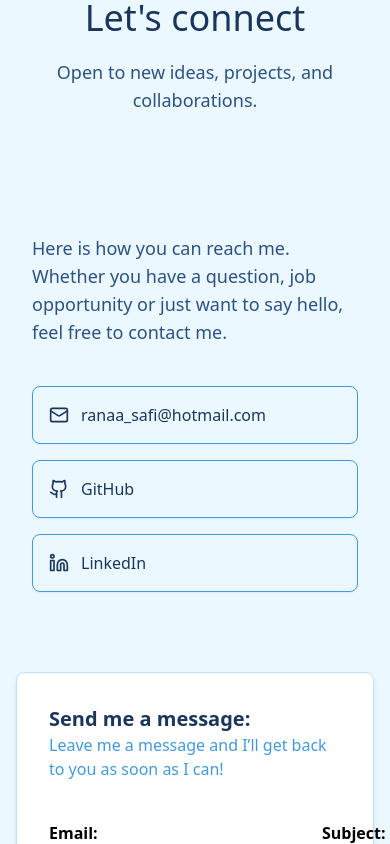
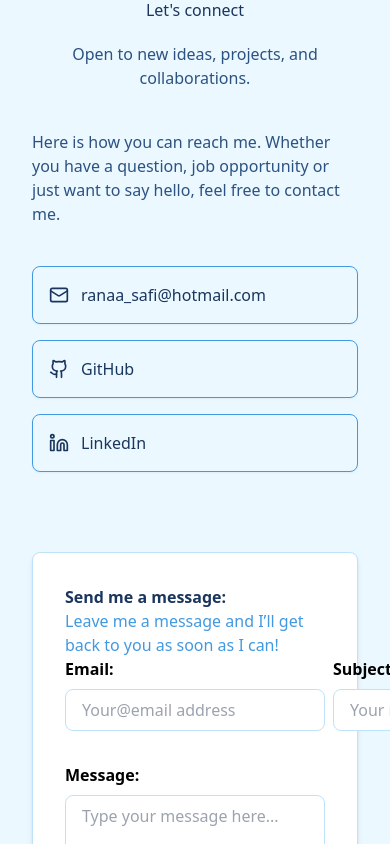
Before and after one commit to ranaaaa1234/ranasportfolionew, a React (Vite) app: page / in a window 390 px wide. Shown: the part 7200-8044 px from the top of the page. Built offline with nearby package versions, Linux system fonts and the light colour scheme.

Commit message:
contact responsive done

```diff
--- a/src/components/Contact.tsx
+++ b/src/components/Contact.tsx
@@ -38,19 +38,19 @@ function Contact() {
       id="contact"
       className="flex flex-col items-center justify-center bg-blue-50 px-4 py-16"
     >
-      <div className="flex flex-col items-center text-center mb-10">
-        <h2 className="text-4xl font-light text-blue-900 mb-5">
+      <div className="flex flex-col items-center text-center md:mb-10">
+        <h2 className="xs:text-3xl sm:text-4xl font-light text-blue-900 mb-5">
           Let's connect
         </h2>
-        <p className="text-blue-700 text-lg max-w-2xl">
+        <p className="text-blue-700 xs:text-md sm:text-lg max-w-2xl">
           Open to new ideas, projects, and collaborations.
         </p>
       </div>
 
-      <div className="grid grid-cols-1 md:grid-cols-2 gap-10 items-start mt-10 mb-10 w-full max-w-6xl">
-        <section className="flex flex-col items-center gap-6 py-10 px-4">
-          <div className="w-full max-w-md space-y-4">
-            <p className="text-blue-700 text-lg mb-10 ">
+      <div className="grid grid-cols-1 sm:grid-cols-1 lg:grid-cols-2 lg:gap-0 gap-10 xs:justify-center lg:items-start lg:mt-10 lg:mb-10 w-full max-w-6xl">
+        <section className="flex flex-col items-center gap-6 py-10 px-4 lg:px-2">
+          <div className="w-full lg:max-w-sm max-w-md space-y-4">
+            <p className="text-blue-700 xs:text-md sm:text-lg xs:text-center lg:max-w-sm lg:text-left mb-10">
               Here is how you can reach me. Whether you have a question, job
               opportunity or just want to say hello, feel free to contact me.
             </p>
@@ -85,17 +85,19 @@ function Contact() {
           </div>
         </section>
 
-        <section className="w-full max-w-xl bg-white p-8 rounded-lg shadow-md border border-blue-100">
-          <h4 className="text-blue-900 text-xl font-semibold">
+<div className="flex justify-center items-center px-4">
+
+        <section className="w-full max-w-xl justify-center bg-white p-8 rounded-lg shadow-md border border-blue-100">
+          <h4 className="text-blue-900 xs:text-lg sm:text-xl font-semibold">
             Send me a message:
           </h4>
-          <p className="mb-10 text-blue-400">
+          <p className="xs:mb-5 sm:mb-10 text-blue-400 xs:text-md sm:text-lg">
             Leave me a message and I’ll get back to you as soon as I can!
           </p>
           {message && <p className="mb-4 text-sm text-green-600">{message}</p>}
 
           <form ref={form} onSubmit={sendEmail} className="flex flex-col gap-2">
-            <div className="flex flex-row gap-2 mb-2">
+            <div className="flex xs:flex-col xl:flex-row gap-2 mb-2">
               <div className="flex flex-col w-full mb-4">
                 <h4 className="mb-2 font-semibold">Email:</h4>
                 <input
@@ -107,7 +109,7 @@ function Contact() {
                 />
               </div>
 
-              <div className="flex flex-col w-full">
+              <div className="flex flex-col w-full mb-4">
                 <h4 className="mb-2 font-semibold">Subject:</h4>
                 <input
                   type="Subject"
@@ -134,6 +136,7 @@ function Contact() {
             />
           </form>
         </section>
+        </div>
       </div>
     </section>
   );
```
